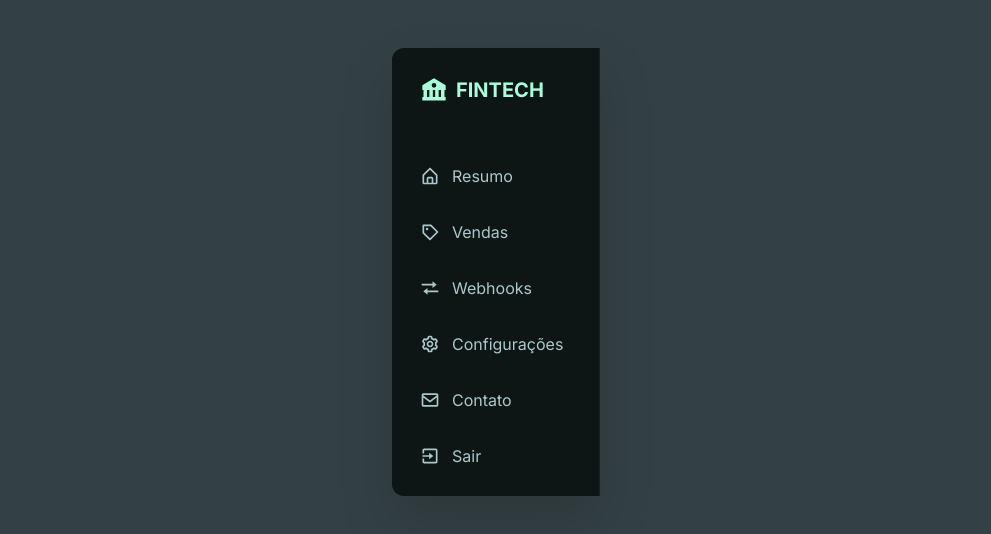
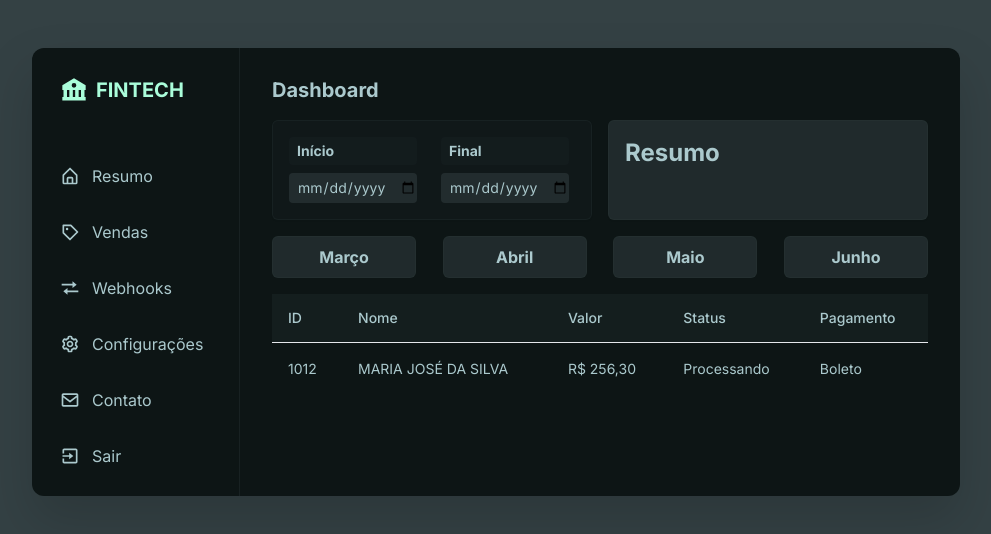
Before and after one commit to willyancr/Fintech, a React (Vite) app: page /vendas/id in a window 1280 px wide. Shown: the top 534 px of the page, without its empty margins (144-1135 px from the left). Built offline with nearby package versions, Linux system fonts and the light colour scheme.

Commit message:
feat: Add SaleDetails component to Home route
Include SaleDetails component in the route for '/vendas/id' in the Home component.

```diff
--- a/src/components/Home.tsx
+++ b/src/components/Home.tsx
@@ -1,6 +1,7 @@
 import Resume from './Resume';
 import Sales from './Sales';
 import Menu from '../components/Menu';
+import SaleDetails from '../components/SaleDetails';
 import { BrowserRouter, Routes, Route } from 'react-router-dom';
 
 function Home() {
@@ -11,6 +12,7 @@ function Home() {
         <Routes>
           <Route path="/" element={<Resume />} />
           <Route path="/vendas" element={<Sales />} />
+          <Route path="/vendas/id" element={<SaleDetails />} />
         </Routes>
       </BrowserRouter>
     </div>
```
